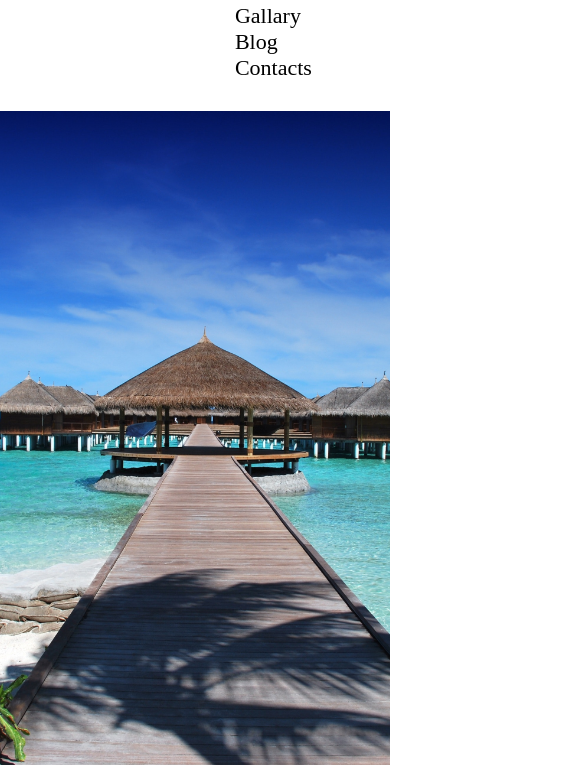
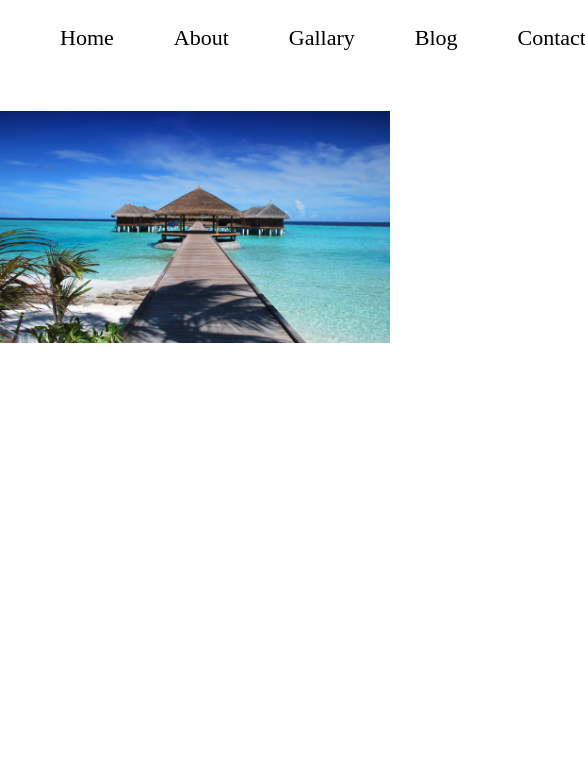
Before and after one commit to bilalisz/swimming-html5-css3, a plain HTML site: page index.html in a window 390 px wide. Shown: the part 79-844 px from the top of the page, 585 px wide, since content can reach past the window. Drawn offline with Linux system fonts and the light colour scheme.

Commit message:
new work

```diff
--- a/index.html
+++ b/index.html
@@ -12,10 +12,10 @@
 
   <div class="container">
     <header class="header">
-        <h1>Swimming</h1>
-        <ul>
+        <h1 class="h1">Swimming</h1>
+        <ul class="nav-list">
             <li>Home</li>
-            <li>About us</li>
+            <li>About</li>
             <li>Gallary</li>
             <li>Blog</li>
             <li>Contacts</li>
@@ -28,4 +28,5 @@
 
 
 </body>
+<script src="script.js"></script>
 </html>
--- /dev/null
+++ b/script.js
@@ -0,0 +1,6 @@
+const mediaQuery = window.matchMedia( '( min-width: 768px )' )
+
+// Note the `matches` property
+if ( mediaQuery.matches ) {
+  console.log('Media Query Matched!','( min-width: 768px )')
+}
--- a/styles/responsive.css
+++ b/styles/responsive.css
@@ -1,18 +1,29 @@
 /* Small devices (landscape phones, 576px and up) */
-@media (min-width: 576px) {
+@media (max-width: 576px) {
+  .h1 + .nav-list {
+    display: flex;
+    justify-content: space-evenly;
+    font-size: 10px;
+  }
+  .header {
+    display: inline;
+  }
+  .header h1 {
+    text-align: center;
+  }
 }
 
 /* Medium devices (tablets, 768px and up) */
-@media (min-width: 768px) {
+@media (max-width: 768px) {
+  .container {
+    height: 50vh;
+  }
 }
 
 /* Large devices (desktops, 992px and up) */
-@media (min-width: 992px) {
-  .header nav {
-    display: none;
-  }
+@media (max-width: 992px) {
 }
 
 /* Extra large devices (large desktops, 1200px and up) */
-@media (min-width: 1200px) {
+@media (max-width: 1200px) {
 }
```
